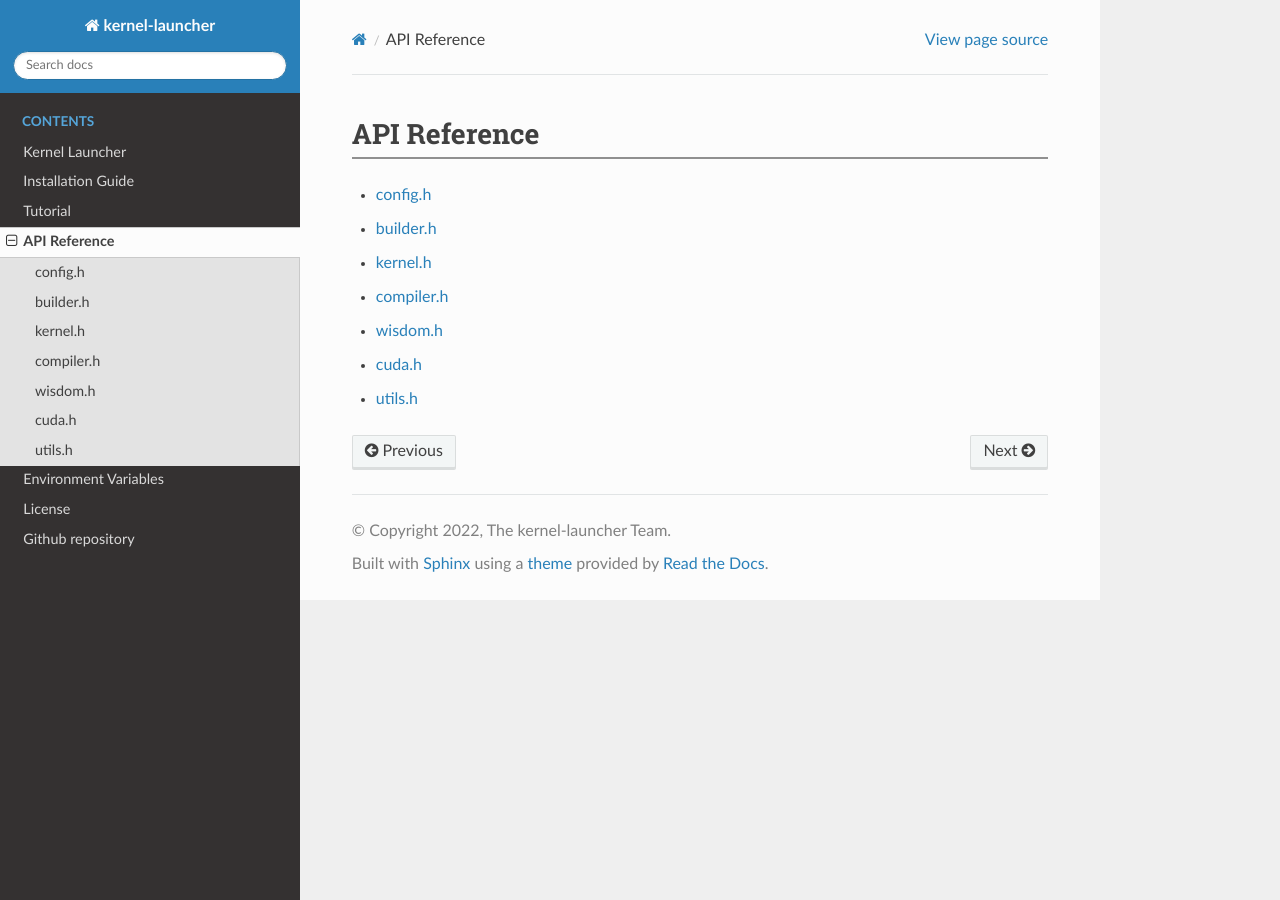
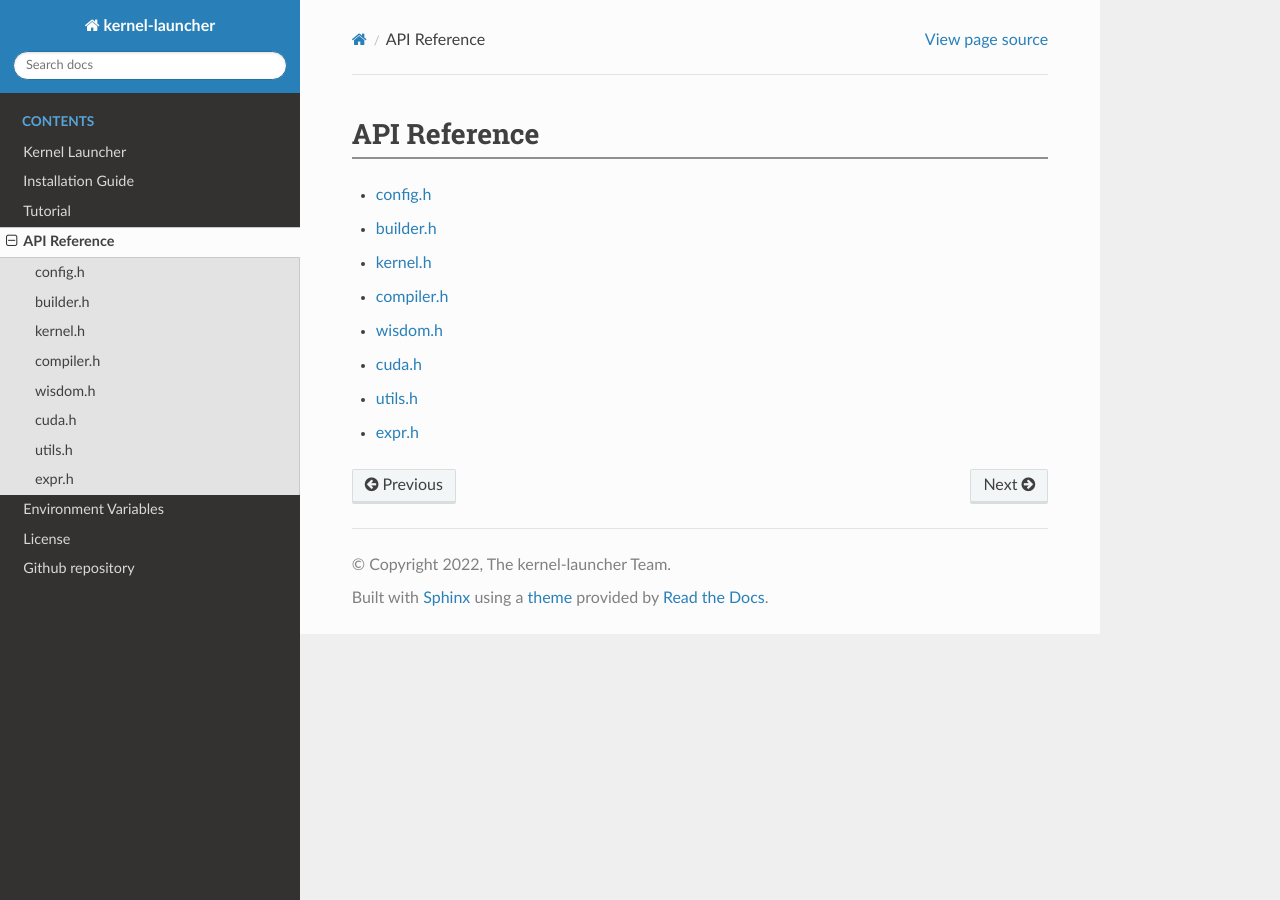
Before and after one commit to KernelTuner/kernel_launcher, a Sphinx documentation site: the page built from docs/api.rst, in a window 1280 px wide. Built offline with Sphinx 7.4.7 and the Read the Docs theme 2.0.0, drawn with Linux system fonts in a browser that asks for light colours; pages that are not in the unit, such as notebooks, are missing from menus.

Commit message:
Add expr.h in documentation

```diff
--- a/docs/api.rst
+++ b/docs/api.rst
@@ -12,3 +12,4 @@ API Reference
    api/registry
    api/cuda
    api/utils
+   api/expr
--- /dev/null
+++ b/docs/api/expr.rst
@@ -0,0 +1,4 @@
+expr.h
+======
+
+.. doxygenfile:: expr.h
```
Also changed, not shown: 1 other file.
